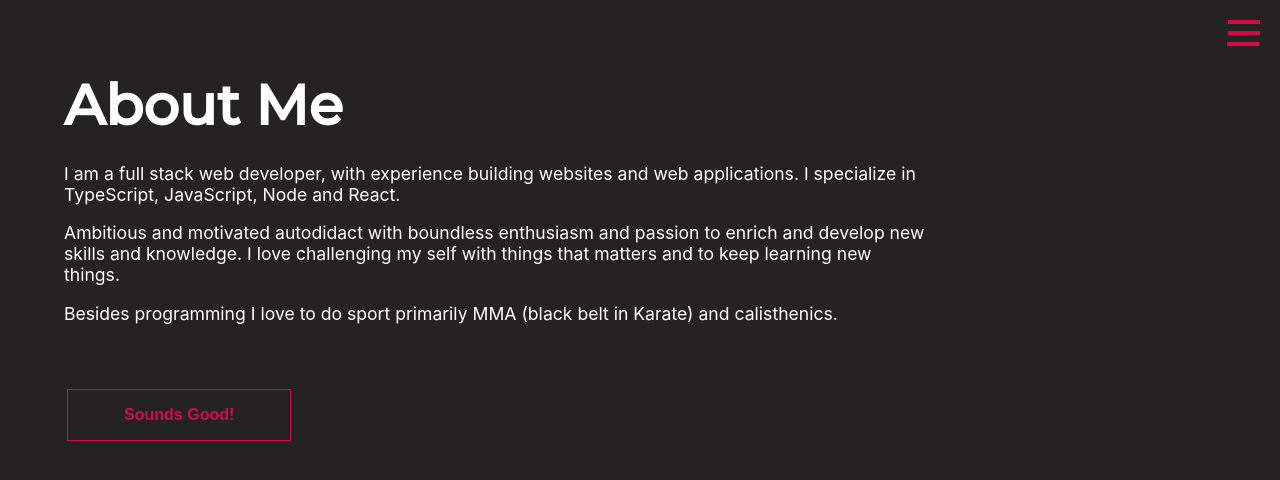
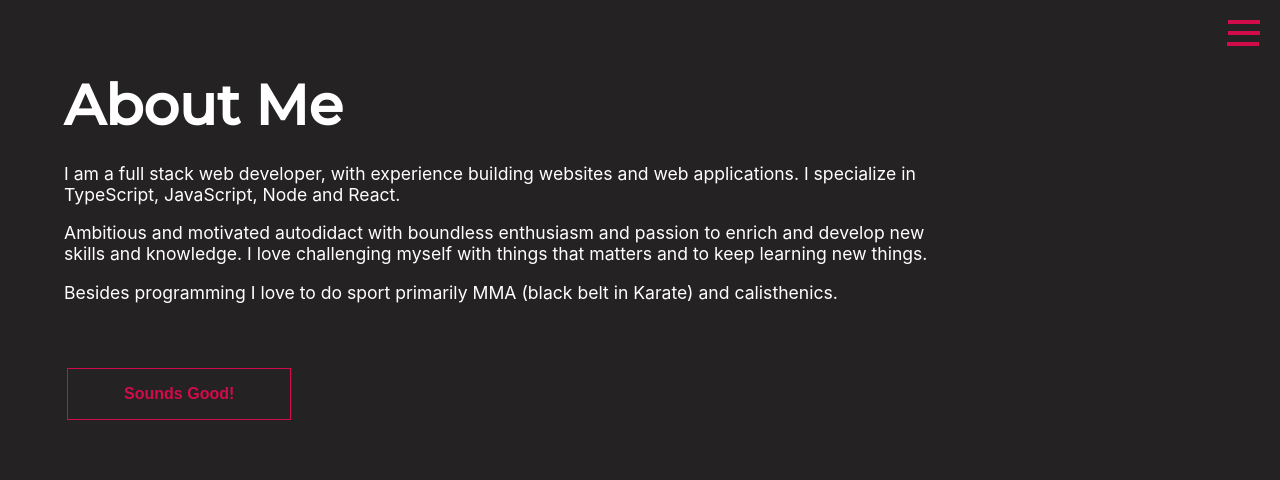
Before and after one commit to AviramBaranes/Portfolio, a Next.js app: page /about in a window 1280 px wide. Shown: the top 480 px of the page. Built offline with nearby package versions, Linux system fonts and the light colour scheme; a web font is replaced by a local one.

Commit message:
spell fix

```diff
--- a/pages/about.tsx
+++ b/pages/about.tsx
@@ -28,7 +28,7 @@ const about: FC<about> = () => {
         <p>
           Ambitious and motivated autodidact with boundless enthusiasm and
           passion to enrich and develop new skills and knowledge. I love
-          challenging my self with things that matters and to keep learning new
+          challenging myself with things that matters and to keep learning new
           things.
         </p>
         <p>
```
